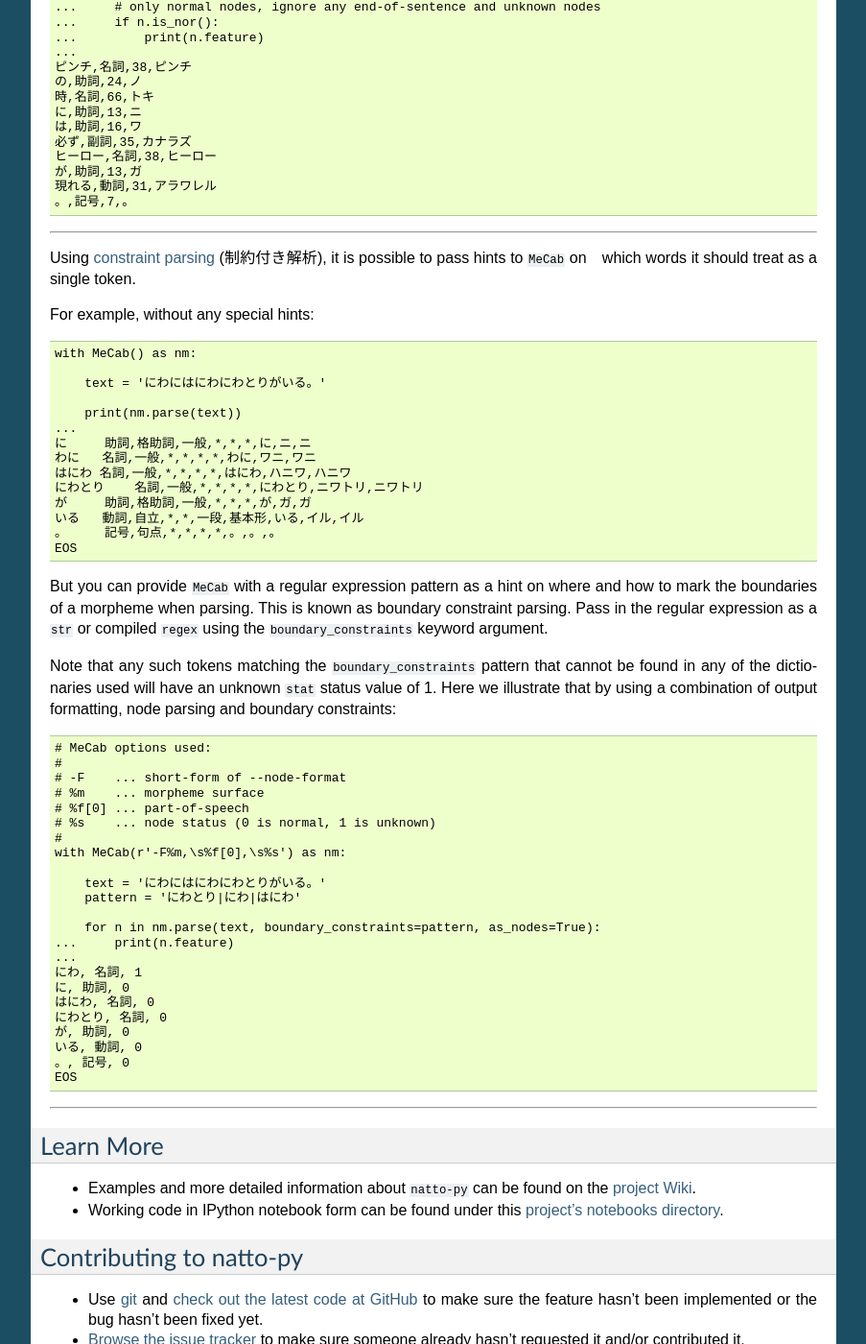
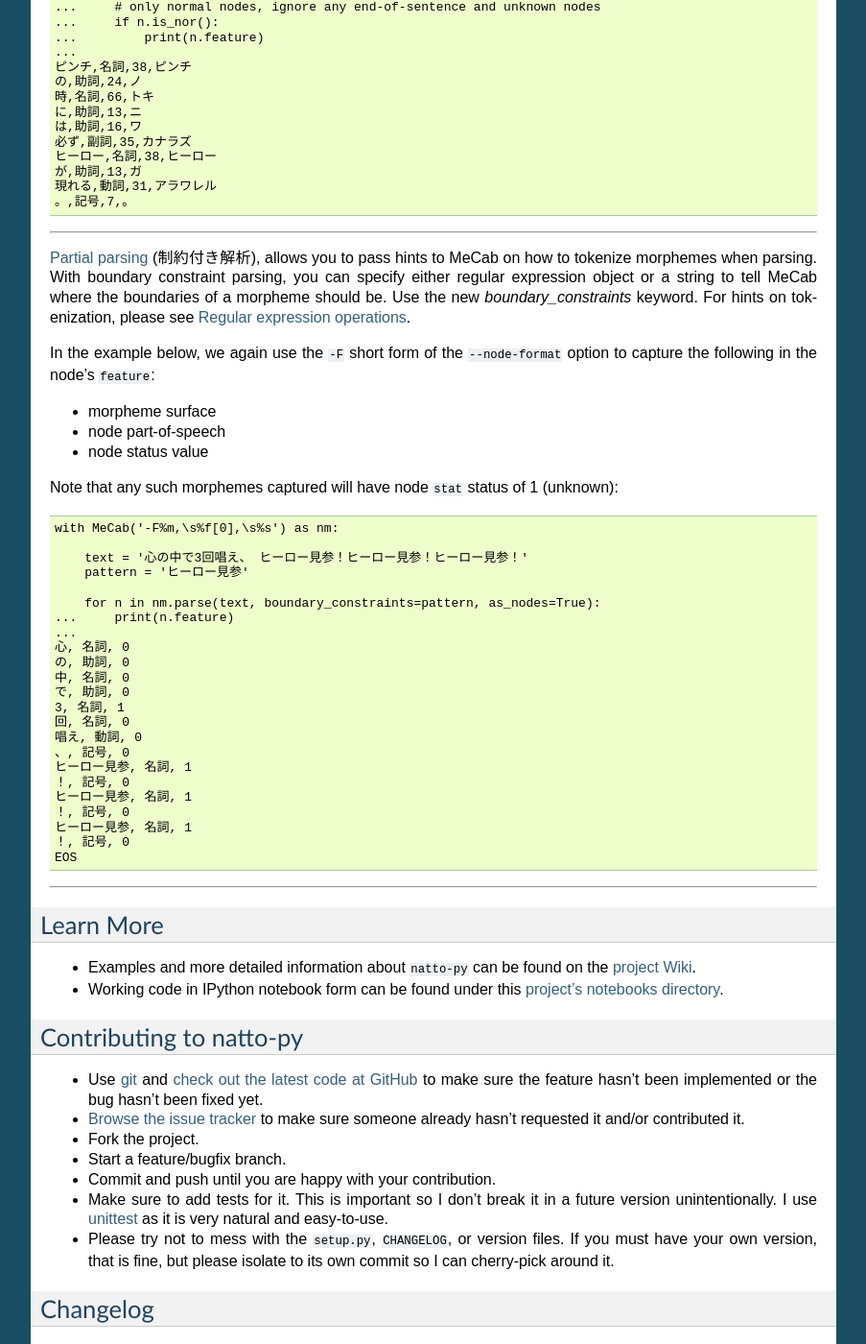
Before and after one commit to buruzaemon/natto-py, a Sphinx documentation site: the page built from docs/index.rst, in a window 1280 px wide and 1400 px high, scrolled down 3619 px. Shown: the whole window at 96% size, without its empty margins (198-1101 px from the left). Built offline with Sphinx 7.4.7, drawn with Linux system fonts in a browser that asks for light colours.

Commit message:
Improving documentation on boundary constraint parsing with MeCab and natto-py

```diff
--- a/docs/index.rst
+++ b/docs/index.rst
@@ -214,59 +214,44 @@
 
 ----
 
-Using `constraint parsing`_ (制約付き解析), it is possible to pass hints
-to ``MeCab`` on　which words it should treat as a single token.
+`Partial parsing`_ (制約付き解析), allows you to pass hints to MeCab on
+how to tokenize morphemes when parsing. With boundary constraint parsing,
+you can specify either regular expression object or a string to tell MeCab
+where the boundaries of a morpheme should be. Use the new
+`boundary_constraints` keyword. For hints on tokenization, please see
+`Regular expression operations`_.
 
-For example, without any special hints::
+In the example below, we again use the ``-F`` short form of the
+``--node-format`` option to capture the following in the node's ``feature``:
 
-    with MeCab() as nm:
+- morpheme surface
+- node part-of-speech
+- node status value
 
-        text = 'にわにはにわにわとりがいる。'
+Note that any such morphemes captured will have node ``stat`` status of 1 (unknown)::
 
-        print(nm.parse(text))
-    ...
-    に     助詞,格助詞,一般,*,*,*,に,ニ,ニ
-    わに   名詞,一般,*,*,*,*,わに,ワニ,ワニ
-    はにわ 名詞,一般,*,*,*,*,はにわ,ハニワ,ハニワ
-    にわとり    名詞,一般,*,*,*,*,にわとり,ニワトリ,ニワトリ
-    が     助詞,格助詞,一般,*,*,*,が,ガ,ガ
-    いる   動詞,自立,*,*,一段,基本形,いる,イル,イル
-    。     記号,句点,*,*,*,*,。,。,。
-    EOS
+    with MeCab('-F%m,\s%f[0],\s%s') as nm:
 
-But you can provide ``MeCab`` with a regular expression pattern as a hint on
-where and how to mark the boundaries of a morpheme when parsing. This is
-known as boundary constraint parsing. Pass in the regular expression as a
-``str`` or compiled ``regex`` using the ``boundary_constraints`` keyword
-argument.
-
-Note that any such tokens matching the ``boundary_constraints`` pattern that
-cannot be found in any of the dictionaries used will have an unknown ``stat``
-status value of 1. Here we illustrate that by using a combination of output
-formatting, node parsing and boundary constraints::
-
-    # MeCab options used:
-    #
-    # -F    ... short-form of --node-format
-    # %m    ... morpheme surface
-    # %f[0] ... part-of-speech
-    # %s    ... node status (0 is normal, 1 is unknown)
-    #
-    with MeCab(r'-F%m,\s%f[0],\s%s') as nm:
-
-        text = 'にわにはにわにわとりがいる。'
-        pattern = 'にわとり|にわ|はにわ'
+        text = '心の中で3回唱え、 ヒーロー見参！ヒーロー見参！ヒーロー見参！'
+        pattern = 'ヒーロー見参'
 
         for n in nm.parse(text, boundary_constraints=pattern, as_nodes=True):
     ...     print(n.feature)
     ...
-    にわ, 名詞, 1
-    に, 助詞, 0
-    はにわ, 名詞, 0
-    にわとり, 名詞, 0
-    が, 助詞, 0
-    いる, 動詞, 0
-    。, 記号, 0
+    心, 名詞, 0
+    の, 助詞, 0
+    中, 名詞, 0
+    で, 助詞, 0
+    3, 名詞, 1
+    回, 名詞, 0
+    唱え, 動詞, 0
+    、, 記号, 0
+    ヒーロー見参, 名詞, 1
+    ！, 記号, 0
+    ヒーロー見参, 名詞, 1
+    ！, 記号, 0
+    ヒーロー見参, 名詞, 1
+    ！, 記号, 0
     EOS
 
 ----
@@ -320,7 +305,8 @@
 .. _NLTK3's lead: https://github.com/nltk/nltk/wiki/Porting-your-code-to-NLTK-3.0
 .. _Python with-statement: https://www.python.org/dev/peps/pep-0343/
 .. _project Wiki: https://github.com/buruzaemon/natto-py/wiki
-.. _constraint parsing: http://taku910.github.io/mecab/partial.html
+.. _Partial parsing: http://taku910.github.io/mecab/partial.html
+.. _Regular expression operations: https://docs.python.org/3/library/re.html
 .. _project's notebooks directory: https://github.com/buruzaemon/natto-py/tree/master/notebooks
 .. _git: http://git-scm.com/downloads
 .. _check out the latest code at GitHub: https://github.com/buruzaemon/natto-py
```
Also changed, not shown: README.rst (+32 -46 lines).
